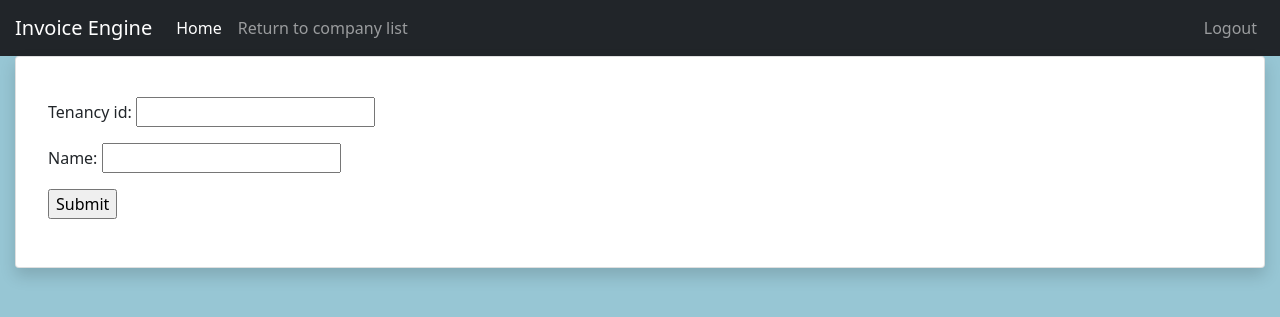
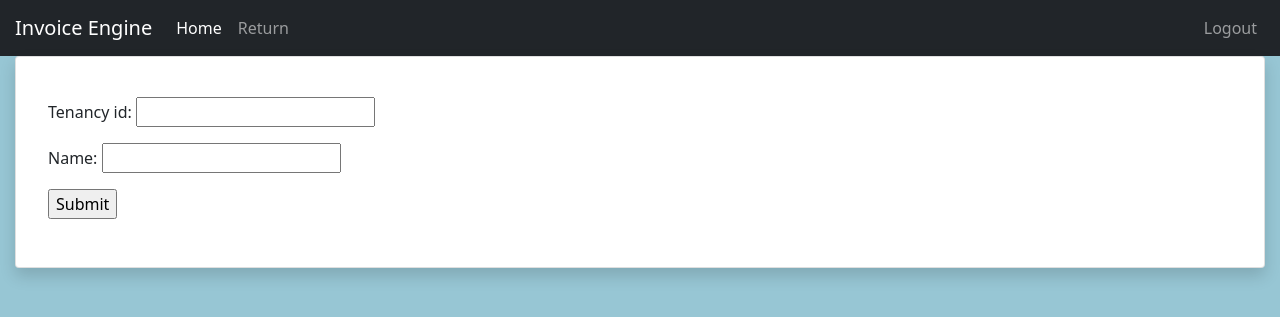
Before and after one commit to awingray/Aareon, a Django app: page /profile/tenancies/create/ in a window 1280 px wide. Shown: the top 317 px of the page. Run offline with Django 3.2, Linux system fonts and the light colour scheme; the visitor is signed in with stand-in values (Sample User, id 1); some libraries are stand-ins or nearby versions.

Commit message:
added return function for create and update pages

```diff
--- a/templates/InvoiceEngineApp/create.html
+++ b/templates/InvoiceEngineApp/create.html
@@ -4,7 +4,7 @@
 
 
     <li class="nav-item">
-        <a class="nav-link" href="{% url 'tenancy_list'%}">Return to company list</a>
+        <a class="nav-link" href="{{request.META.HTTP_REFERER|escape}}">Return</a>
     </li>
 {% endblock %}
 
--- a/templates/InvoiceEngineApp/update.html
+++ b/templates/InvoiceEngineApp/update.html
@@ -1,4 +1,6 @@
 {% extends 'InvoiceEngineApp/base.html' %}
+
+<a class="nav-link" href="{{request.META.HTTP_REFERER|escape}}">Return</a>
 
 {% block content %}
     <div class="col">
```
